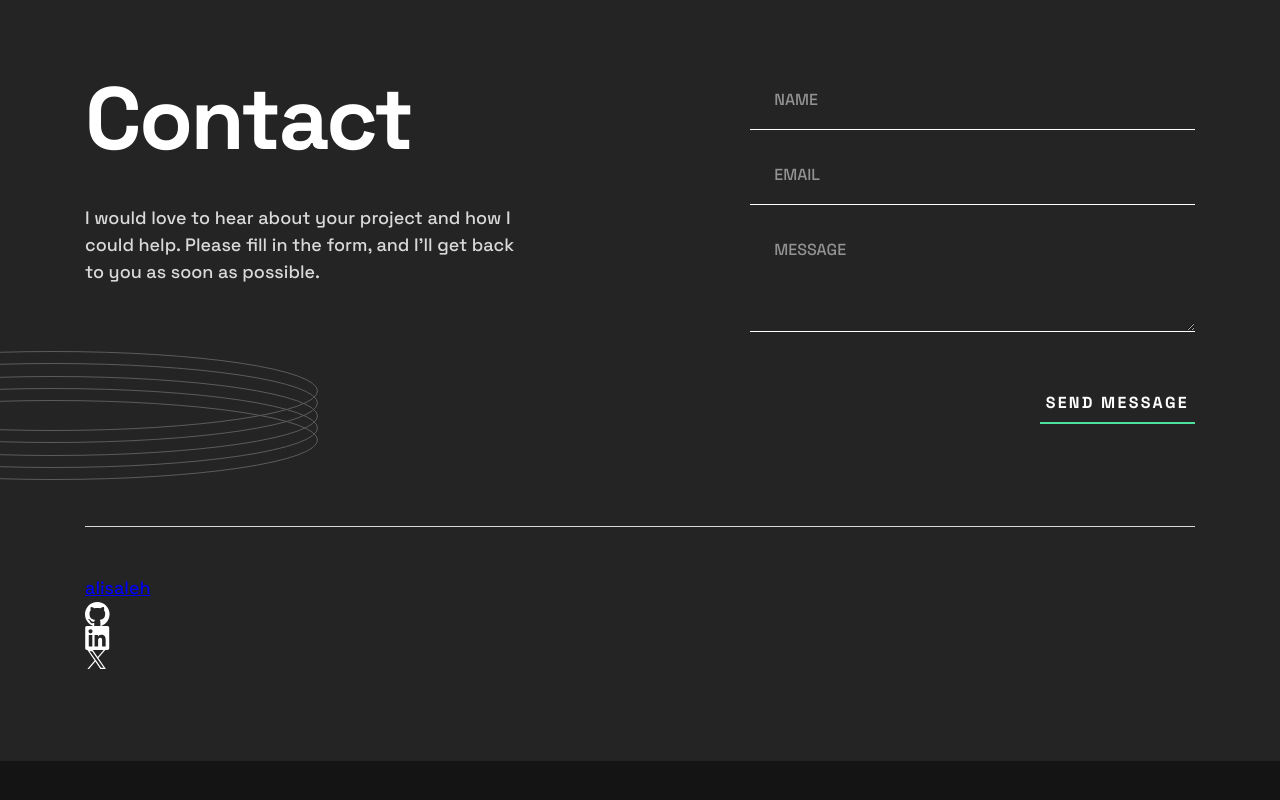
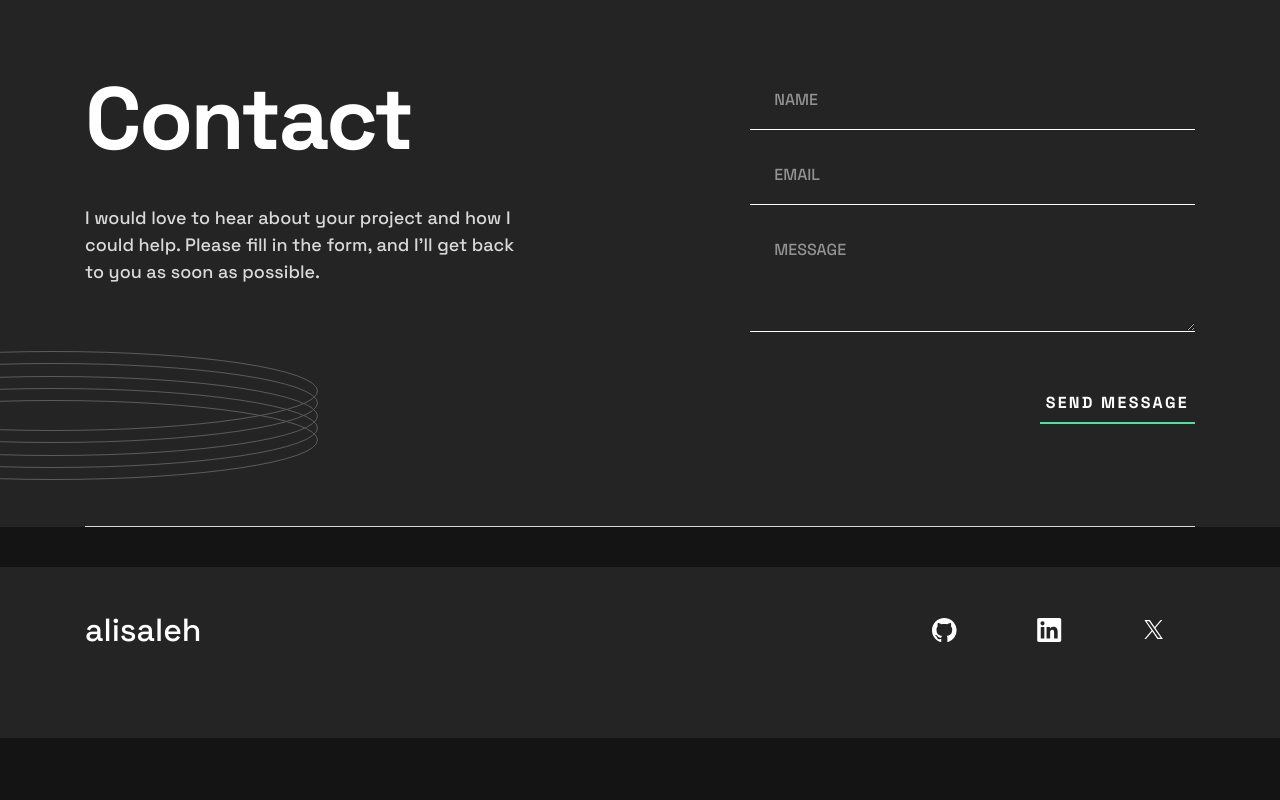
Before and after one commit to Xhaelri/First-Personal-Portfolio, a plain HTML site: page index.html in a window 1280 px wide. Shown: the part 1734-2534 px from the top of the page. Drawn offline with Linux system fonts and the light colour scheme.

Commit message:
Update style.css

```diff
--- a/style.css
+++ b/style.css
@@ -38,7 +38,7 @@
 input,
 textarea,
 button {
-    font-family: 'Space Grotesk', sans-serif;
+  font-family: "Space Grotesk", sans-serif;
 }
 
 body {
@@ -198,7 +198,9 @@
     justify-content: flex-start;
     align-items: center;
     text-align: left;
-      gap: 32px;
+    gap: 80px;
+    margin-right: 30px;
+    margin-top: 20px;
   }
 
   .header__home {
@@ -215,6 +217,8 @@
 
   .header__nav {
     padding-right: 30px;
+    gap: 80px;
+    margin-right: 70px;
   }
 }
 
@@ -585,7 +589,7 @@
   }
 
   .projects__picture::after {
-      content: '';
+    content: "";
     position: absolute;
     width: 100%;
     height: 100%;
@@ -748,6 +752,69 @@
   }
 }
 
+/* FOOTER */
+
+.footer {
+  position: relative;
+  z-index: 1;
+  margin-block-start: 20px;
+}
+
+.footer__nav {
+  display: flex;
+  flex-wrap: wrap;
+  justify-content: center;
+  text-align: center;
+  gap: 20px 22px;
+}
+
+.footer__home {
+  font-size: 1.5rem;
+  font-size: clamp(1.5rem, 1.02rem + 2.04vw, 2rem);
+  line-height: 1;
+  color: var(--text1);
+  text-decoration: none;
+  flex: 1 0 100%;
+}
+
+.footer__social > svg > path {
+  transition: fill var(--transition);
+}
+
+.footer__social:hover > svg > path {
+  fill: var(--accent);
+}
+
+@media (min-width: 37.5em) {
+  .footer {
+    margin-block-start: 30px;
+    /* margin-block-end: 90px; */
+  }
+
+  .footer__nav {
+    justify-content: flex-start;
+    align-items: center;
+    text-align: left;
+    gap: 80px;
+  }
+
+  .footer__home {
+    flex: 0 1 auto;
+    margin-inline-end: auto;
+  }
+}
+
+@media (min-width: 62.5em) {
+  .footer {
+    margin-block-start: 40px;
+    margin-block-end: 127px;
+  }
+
+  .footer__nav {
+    padding-right: 30px;
+  }
+}
+
 footer {
   padding-block: 40px 60px;
 }
```
Lines whose indentation alone changed are shown as unchanged.
